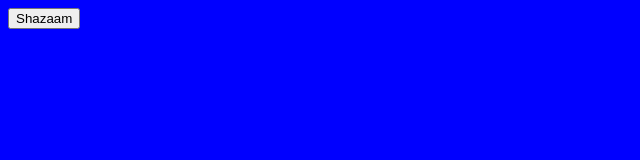
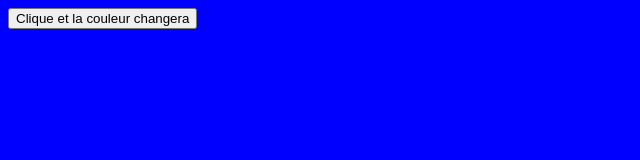
Before and after one commit to TheoGaliot/Javascript, a plain HTML site: page exo1.html in a window 1280 px wide. Shown: the whole page, without its empty margins (0-640 px from the left). Drawn offline with Linux system fonts and the light colour scheme.

Commit message:
modifications

```diff
--- a/exo1.html
+++ b/exo1.html
@@ -5,6 +5,6 @@
   <link rel="stylesheet" href="css/exo1.css">
 </head>
 <body>
-  <button onClick="document.body.style.backgroundColor='#FF0000'">Shazaam</button>
+  <button onClick="document.body.style.backgroundColor='#FF0000'">Clique et la couleur changera</button>
 </body>
 </html>
```
